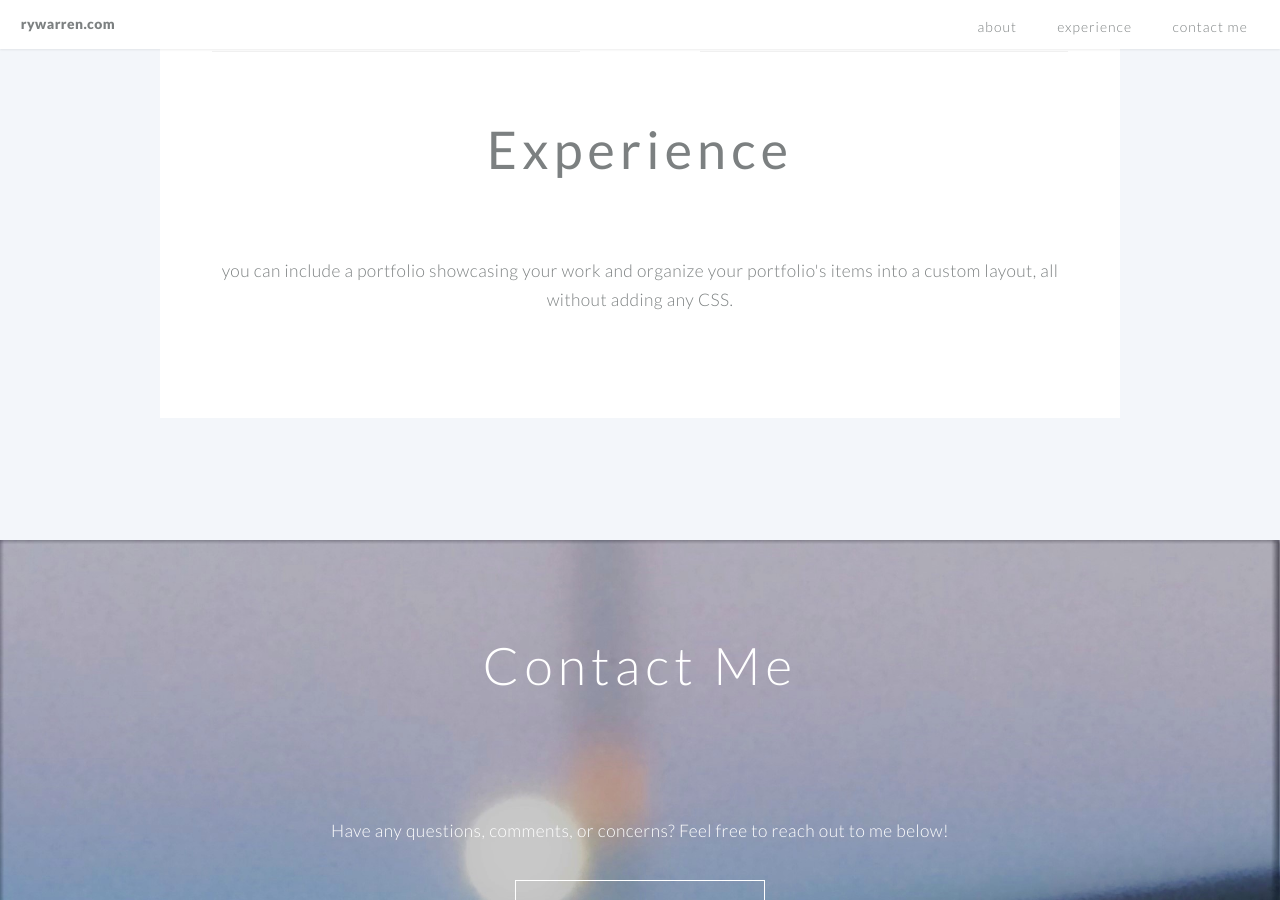
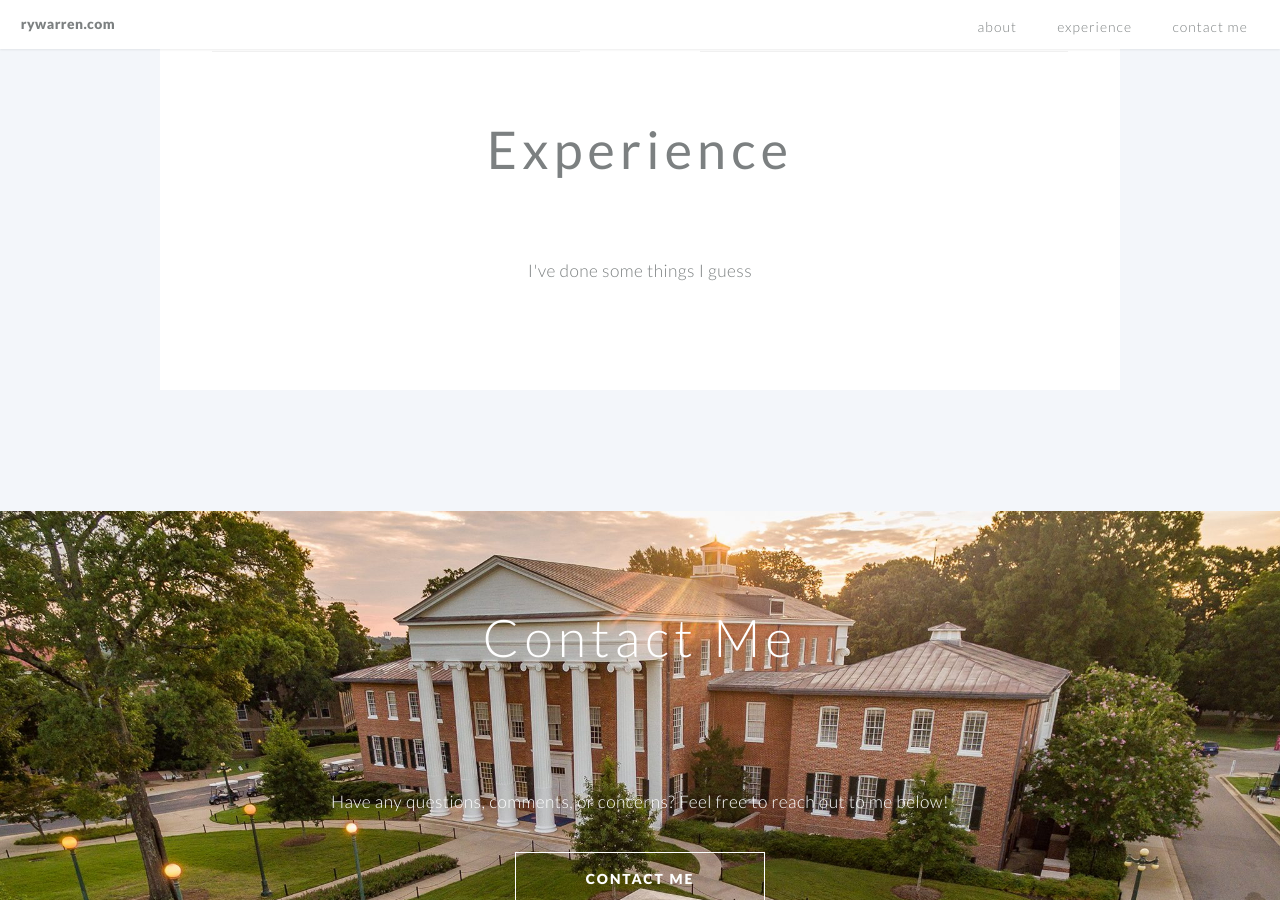
Before and after one commit to RyWarren/RyWarren.github.io, a Jekyll site: the page built from index.md, in a window 1280 px wide and 900 px high, scrolled down 1719 px. Built offline with Jekyll 4.4.1, drawn with Linux system fonts in a browser that asks for light colours.

Commit message:
ninth commit

```diff
--- a/index.md
+++ b/index.md
@@ -30,7 +30,7 @@ about_button_label: Reach out! # the label on the button
 # By declaring these variables, you can include a portfolio showcasing your work and organize your portfolio's items into a custom layout, all without adding any CSS. In addition, you must 1) create an HTML file in the_includes folder for each project with the text you'd like to display, and 2) create a YAML file in the _data folder describing the order in which each project should be shown and categorized. See `/includes/example.html` and `/_data/work.yml` for examples.
 
 portfolio: Experience # the heading for your portfolio and title of your YAML file
-portfolio_description: you can include a portfolio showcasing your work and organize your portfolio's items into a custom layout, all without adding any CSS. # a description to be desplayed below the heading and above the content
+portfolio_description: I've done some things I guess # a description to be desplayed below the heading and above the content
 
 # optional CTA section --------------------------------------------------
 
```
Also changed, not shown: images/background.jpeg.
